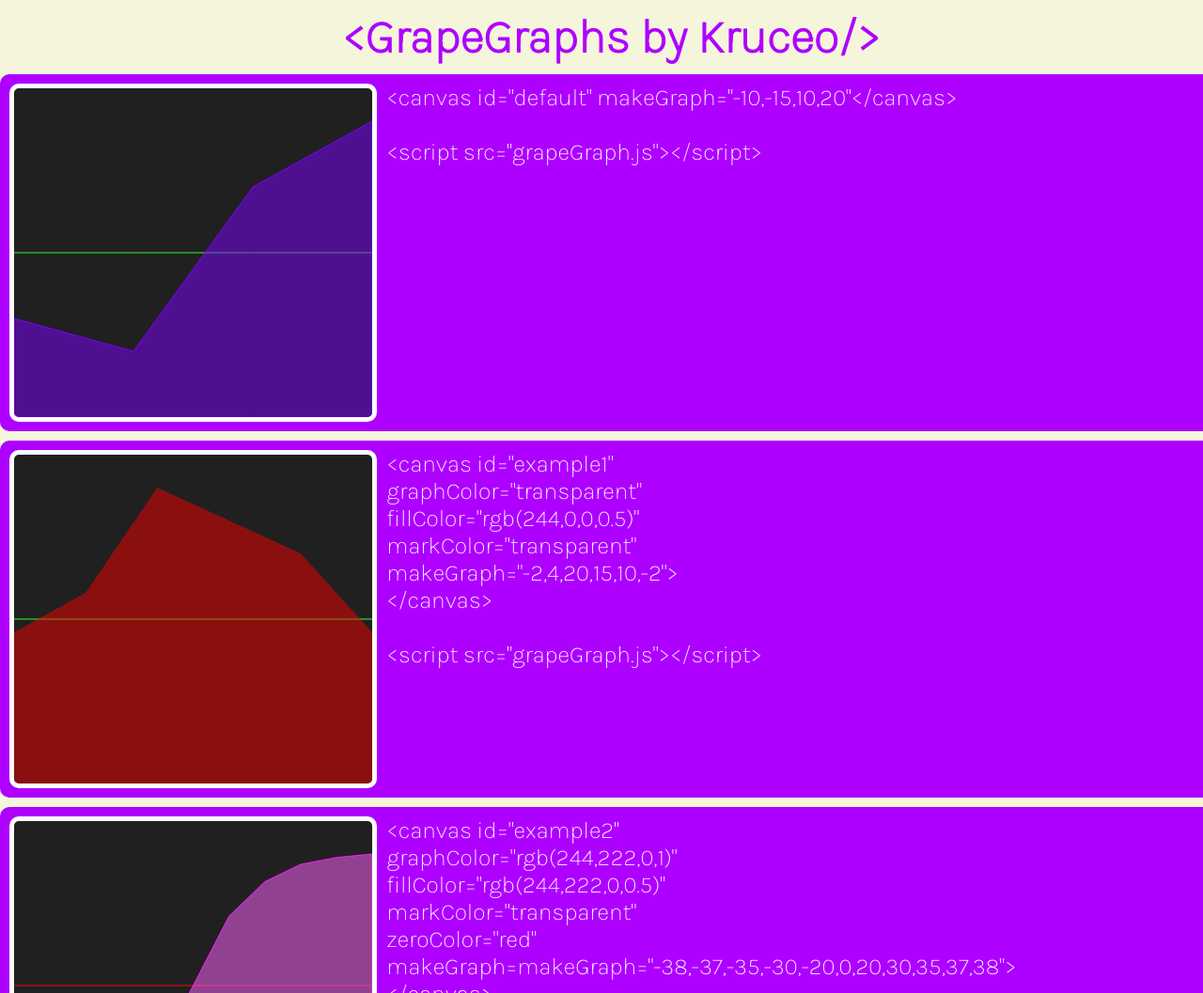
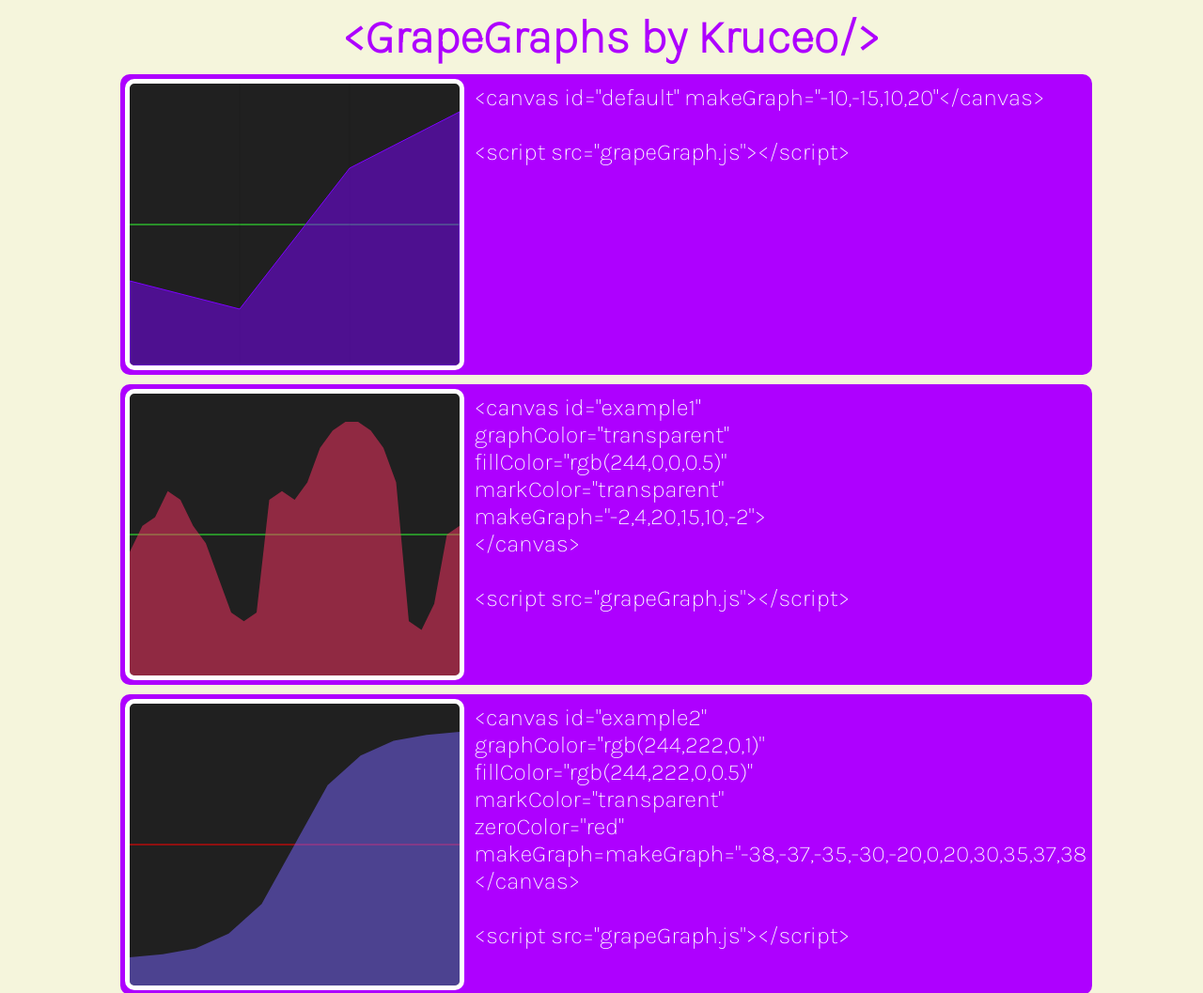
Before and after one commit to Kruceo/GrapeGraphs, a plain HTML site: page index.html in a window 1280 px wide. Shown: the top 1057 px of the page at 94% size. Drawn offline with Linux system fonts and the light colour scheme.

Commit message:
gh pages mobile

```diff
--- a/grapeGraph.js
+++ b/grapeGraph.js
@@ -11,9 +11,8 @@ window.onload = function () {
     for (let element of allCanvas) {
         if (element.getAttribute('makeGraph')) {
             var newData = []
-            for(string of element.getAttribute('makeGraph').split(','))
-            {
-newData.push( Number.parseFloat(string))
+            for (string of element.getAttribute('makeGraph').split(',')) {
+                newData.push(Number.parseFloat(string))
             }
             makeGraph(element.getAttribute('id'), newData)
 
--- a/index.html
+++ b/index.html
@@ -2,10 +2,11 @@
 <html>
 
 <head>
+    <meta lang="en-us">
     <meta charset='utf-8'>
     <meta http-equiv='X-UA-Compatible' content='IE=edge'>
     <title>GrapeGraph Examples</title>
-    <meta name='viewport' content='width=device-width, initial-scale=2'>
+    <meta name='viewport' content='width=device-width, initial-scale=1'>
 
 
     <style>
@@ -24,7 +25,10 @@
 
         main {
 
-            width: 1280px;
+
+            width: 80%;
+
+
             margin: 0 auto;
 
 
@@ -42,40 +46,48 @@
             font-size: 50px;
         }
 
+
         section {
-            display: flex;
 
             align-items: center;
             background-color: rgb(174, 0, 255);
-            ;
+            display: flex;
             width: 100%;
-            padding: 10px;
+            height: 300px;
+            padding: 10px 5px;
             margin-bottom: 10px;
             border-radius: 10px;
 
         }
 
         .code {
-            width: 90%;
+            width: 65%;
+            height: 100%;
+
             margin-left: 10px;
             border-radius: 10px;
+            overflow: hidden;
+
         }
 
+
+
         .code>pre {
-            width: 100%;
-            height: 360px;
+
+            height: fit-content;
             text-align: start;
             font-size: 25px;
             font-family: 'karla';
             color: rgb(255, 255, 255);
-            overflow: hidden;
+
         }
+
 
 
         .graphBox {
             background-color: rgb(32, 32, 32);
-            width: 500px;
-            height: 350px;
+            width: 35%;
+            height: 100%;
             border: 5px rgb(255, 255, 255) solid;
             border-radius: 10px;
             overflow: hidden;
@@ -91,6 +103,32 @@
             width: 100%;
             height: 100%;
         }
+        @media (min-width: 1500px) {
+            section
+            {
+                height: 500px;
+            }
+            .code>pre
+            {
+                font-size: 35px ;
+            }
+        }
+        @media (max-width: 900px) {
+            .code {
+                visibility: collapse;
+                width: 0;
+                margin: 0;
+            }
+            pre
+            {
+                visibility: collapse;
+            }
+            .graphBox
+            {
+                width: 100%;
+            }
+        }
+
     </style>
 </head>
 
@@ -111,8 +149,8 @@
         </section>
         <section>
             <div class="graphBox">
-                <canvas id="example1" graphColor="transparent" fillColor="rgb(244,0,0,0.5)" markColor="transparent"
-                    makeGraph=-2,4,20,15,10,-2></canvas>
+                <canvas id="example1" graphColor="transparent" fillColor="rgb(255,50,100,0.5)" markColor="transparent"
+                    makeGraph=-2,1,2,5,4,1,-1,-5,-9,-10,-9,4,5,4,6,10,12,13,13,12,10,6,-10,-11,-8,0,1></canvas>
             </div>
             <div class="code">
                 <pre>&lt;canvas id="example1"
@@ -127,7 +165,7 @@ makeGraph="-2,4,20,15,10,-2"&gt;
         </section>
         <section>
             <div class="graphBox">
-                <canvas id="example2" graphColor="rgb(244,0,250,1)" fillColor="rgb(255,100,255,0.5)"
+                <canvas id="example2" graphColor="transparent" fillColor="rgb(120,100,255,0.5)"
                     markColor="transparent" zeroColor="red" makeGraph="-38,-37,-35,-30,-20,0,20,30,35,37,38"></canvas>
 
             </div>
@@ -147,8 +185,8 @@ makeGraph=makeGraph="-38,-37,-35,-30,-20,0,20,30,35,37,38"&gt;
         <section>
             <div class="graphBox">
                 <canvas id="example3" graphColor="rgb(9,222,0,1)" fillColor="transparent"
-                    markColor="rgb(255,255,255,0.14)" zeroColor="transparent"
-                    makeGraph="38,37,35,30,20,0,-20,-30,-35,-37,-38"></canvas>
+                    markColor="transparent" zeroColor="transparent"
+                    makeGraph="38,37,35,30,20,0,-20,-30,-35,-37,-38,38,37,35,30,20,0,-20,-30,-35,-37,-38,38,37,35,30,20,0,-20,-30,-35,-37,-38,38,37,35,30,20,0,-20,-30,-35,-37,-38"></canvas>
 
             </div>
             <div class="code">
```
